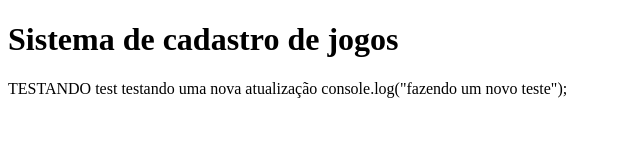
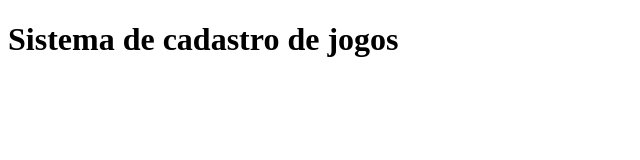
Before and after one commit to matheuseitelcampelo/sistemas-de-cadastro, a plain HTML site: page index.html in a window 1280 px wide. Shown: the whole page, without its empty margins (0-640 px from the left). Drawn offline with Linux system fonts and the light colour scheme.

Commit message:
tirei os erros

```diff
--- a/index.html
+++ b/index.html
@@ -9,11 +9,5 @@
 <body>
     <h1>Sistema de cadastro de jogos</h1>
     <script src="app.js"></script>
-    TESTANDO
-    test
-    testando
-    uma nova
-    atualização
-    console.log("fazendo um novo teste");
 </body>
 </html>
```
